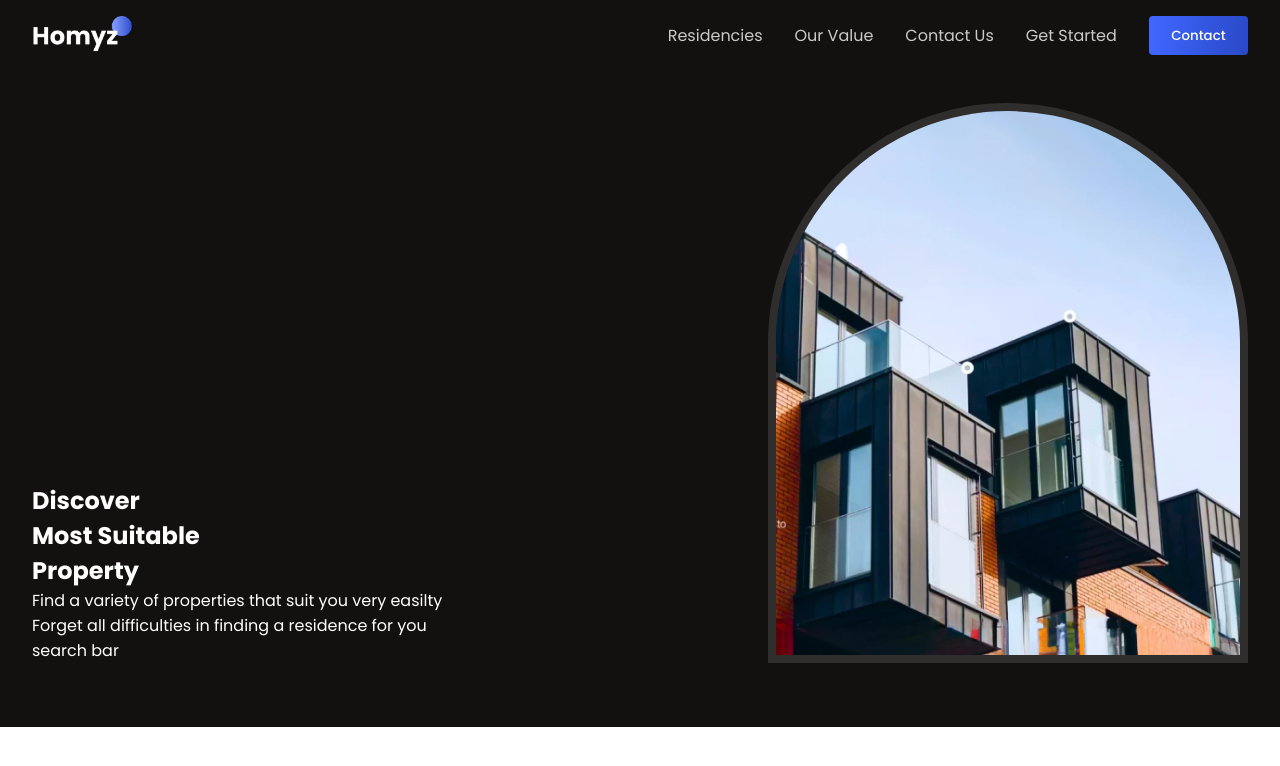
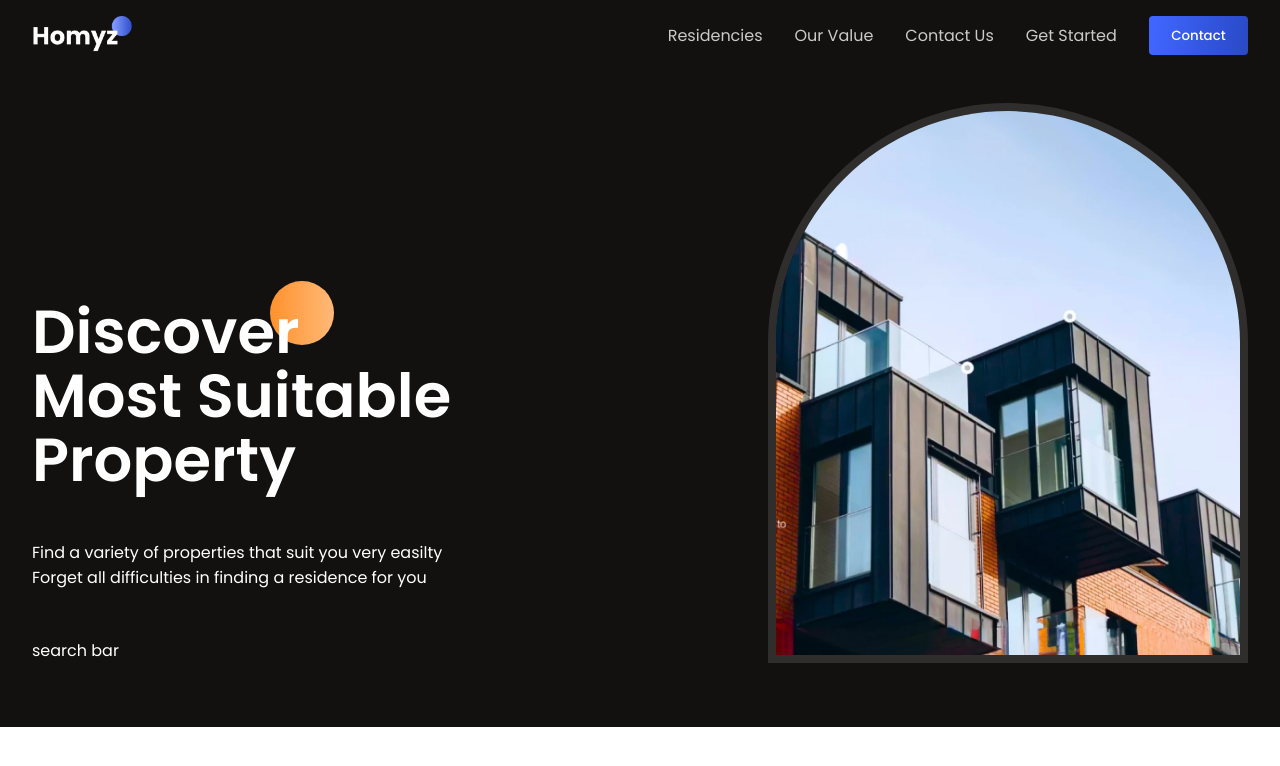
Before and after one commit to suisashehi/real-estate, a React (Vite) app: page / in a window 1280 px wide. Shown: the top 766 px of the page. Built offline with nearby package versions, Linux system fonts and the light colour scheme.

Commit message:
Adjusted font size, line height, and relative positioning and created styled absolute div with orange gradient

```diff
--- a/src/components/Hero/Hero.css
+++ b/src/components/Hero/Hero.css
@@ -10,6 +10,34 @@
     justify-content: space-between;
     align-items: flex-end;
 
+}
+
+/* left side */
+.hero-left{
+    gap: 3rem;
+
+}
+
+.hero-title{
+    position: relative;
+    z-index: 1;
+}
+
+.hero-title>h1{
+    font-weight: 600;
+    font-size: 3.8rem;
+    line-height: 4rem;
+}
+
+.orange-circle{
+    height: 4rem;
+    width: 4rem;
+    background: var(--orange-gradient);
+    border-radius: 999px;
+    position: absolute;
+    right: 28%;
+    top: -10%;
+    z-index: -1;
 }
 
 /* right side */
--- a/src/components/Hero/Hero.jsx
+++ b/src/components/Hero/Hero.jsx
@@ -6,8 +6,9 @@ const Hero = () => {
     <section className="hero-wrapper">
       <div className="paddings innerWidth flexCenter hero-container">
         {/* left side */}
-        <div className="hero-left">
+        <div className="flexColStart hero-left">
           <div className="hero-title">
+            <div className="orange-circle"/>
             <h1>
               Discover <br /> Most Suitable <br /> Property{" "}
             </h1>
```
